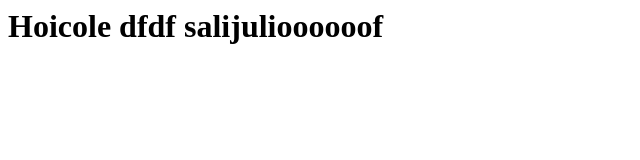
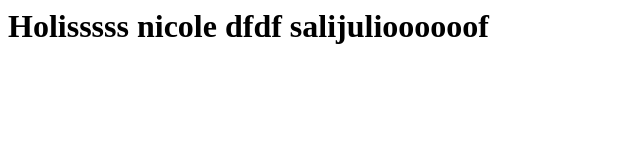
Before and after one commit to nicolegg/PruebaLinux, a plain HTML site: page index.html in a window 1280 px wide. Shown: the whole page, without its empty margins (0-640 px from the left). Drawn offline with Linux system fonts and the light colour scheme.

Commit message:
comentario

```diff
--- a/index.html
+++ b/index.html
@@ -1 +1 @@
-<h1>Hoicole dfdf salijulioooooof</h1>
+<h1>Holisssss nicole dfdf salijulioooooof</h1>
```
Also changed, not shown: 1 other file.
